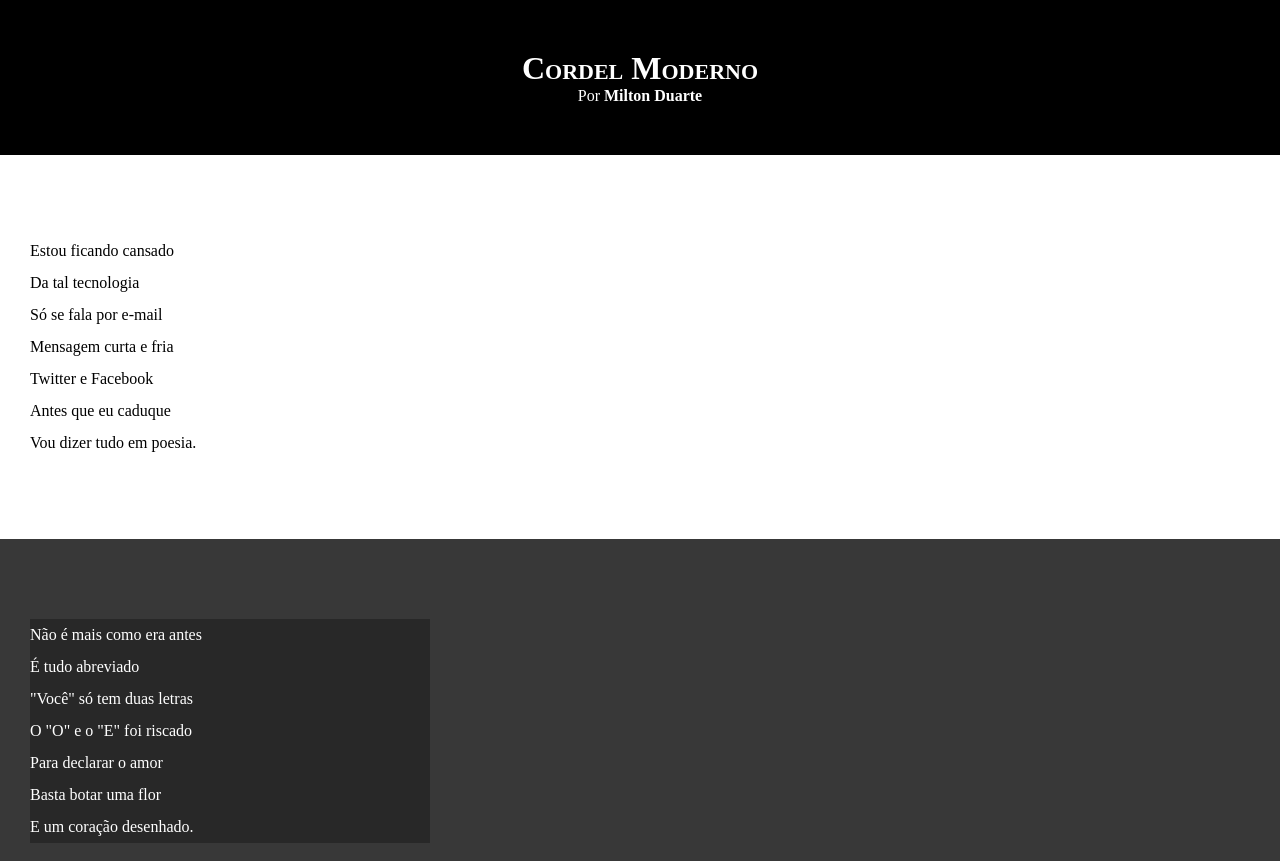
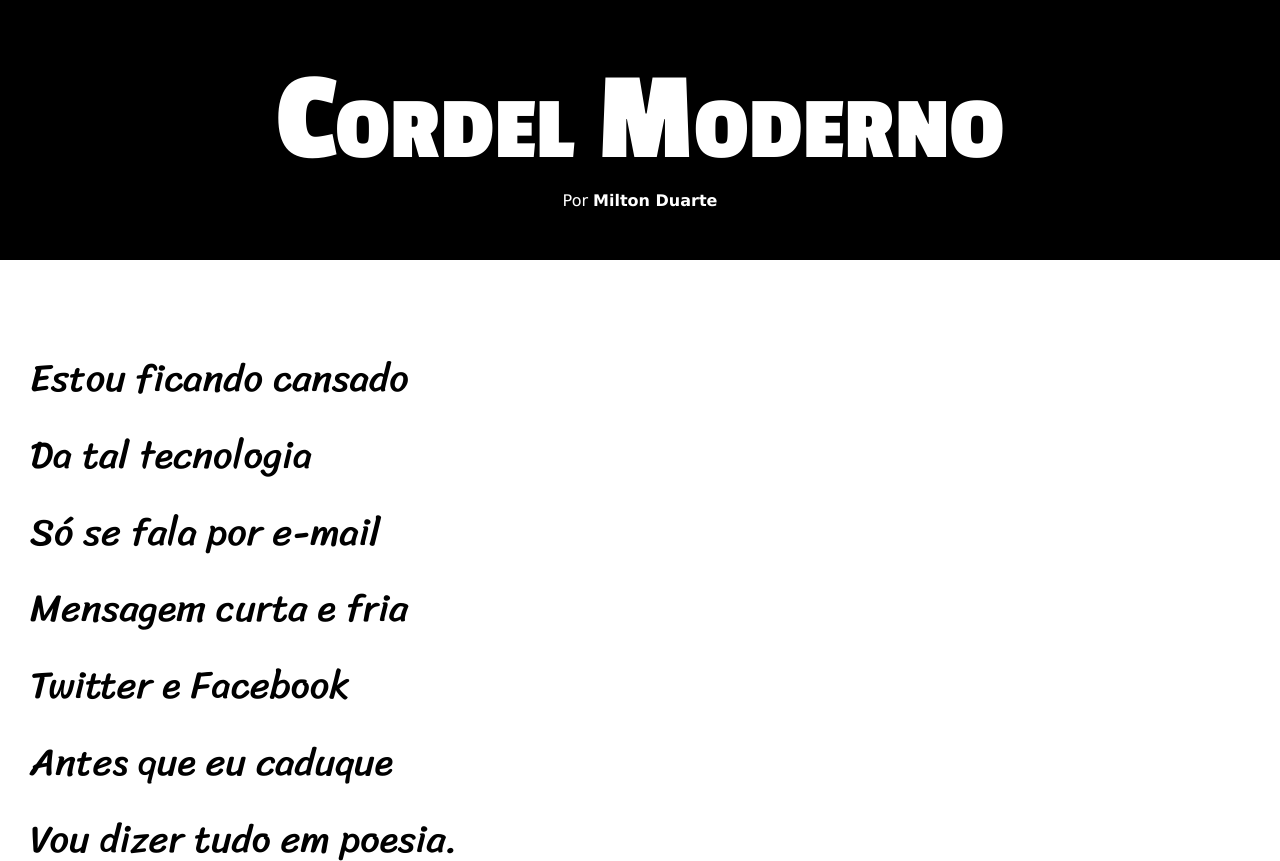
Before and after one commit to paulosergio1996/html-css, a plain HTML site: page exercicios/desafio12/index.html in a window 1280 px wide. Shown: the top 861 px of the page. Drawn offline with Linux system fonts and the light colour scheme.

Commit message:
atualização de estilos

```diff
--- a/exercicios/desafio12/estilo/style.css
+++ b/exercicios/desafio12/estilo/style.css
@@ -1,13 +1,25 @@
 @charset "UTF-8";
+
+@import url('https://fonts.googleapis.com/css2?family=Passion+One:wght@400;700;900&display=swap');
+@import url('https://fonts.googleapis.com/css2?family=Passion+One:wght@400;700;900&family=Sriracha&display=swap');
+
+:root {
+    --fonte1: Verdana, Geneva, Tahoma, sans-serif;
+    --fonte2: "Passion One", sans-serif;
+    --fonte3: "Sriracha", cursive;
+}
+
 
 *{
     margin: 0px;
     padding: 0px;
+
 }
 
 html, body{
     min-height: 100vh;
     background-color: darkgray;
+    font-family: var(--fonte1);
 
 }
 
@@ -21,6 +33,8 @@ header{
 header > h1{
     padding-top: 50px;
     font-variant: small-caps;
+    font-family: var(--fonte2);
+    font-size: 10vw;
 }
 
 header > p{
@@ -42,22 +56,28 @@ section{
     padding-bottom: 10vh;
     line-height: 2em;
     padding-left: 30px;
+    font-family: var(--fonte3);
+    font-size: 3vw;
 }
 
 section.normal{
     background-color: white;
     color: black;
 
+
 }
 
 section.imagem{
     background-color: rgb(56, 56, 56);
     color: white;
+
 }
 
 section.imagem > p{
-    width: 400px;
+    display: inline-block;
+    padding: 5px;
     background-color: rgba(0, 0, 0, 0.295);
+
 }
 
 footer{
```
